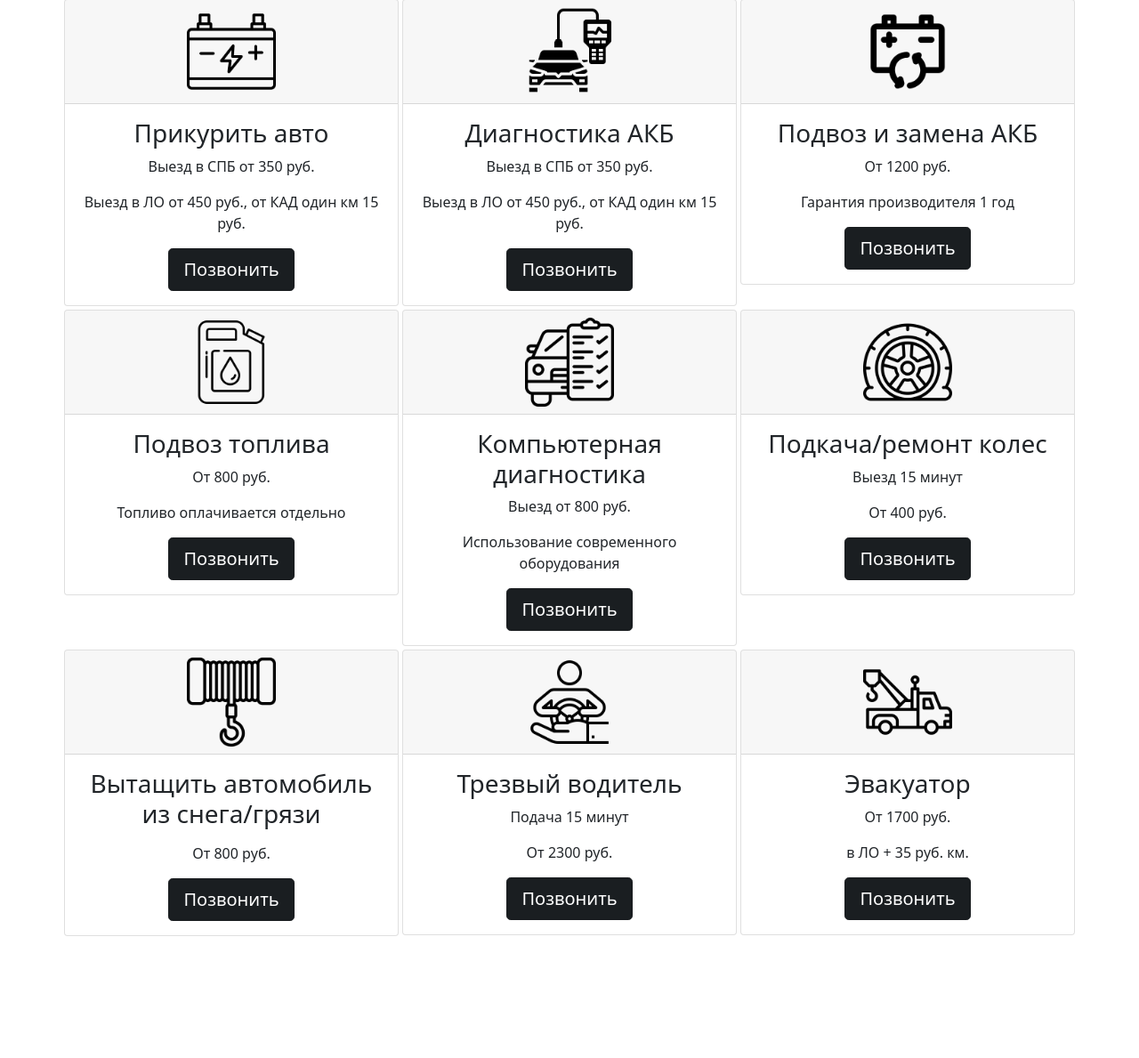
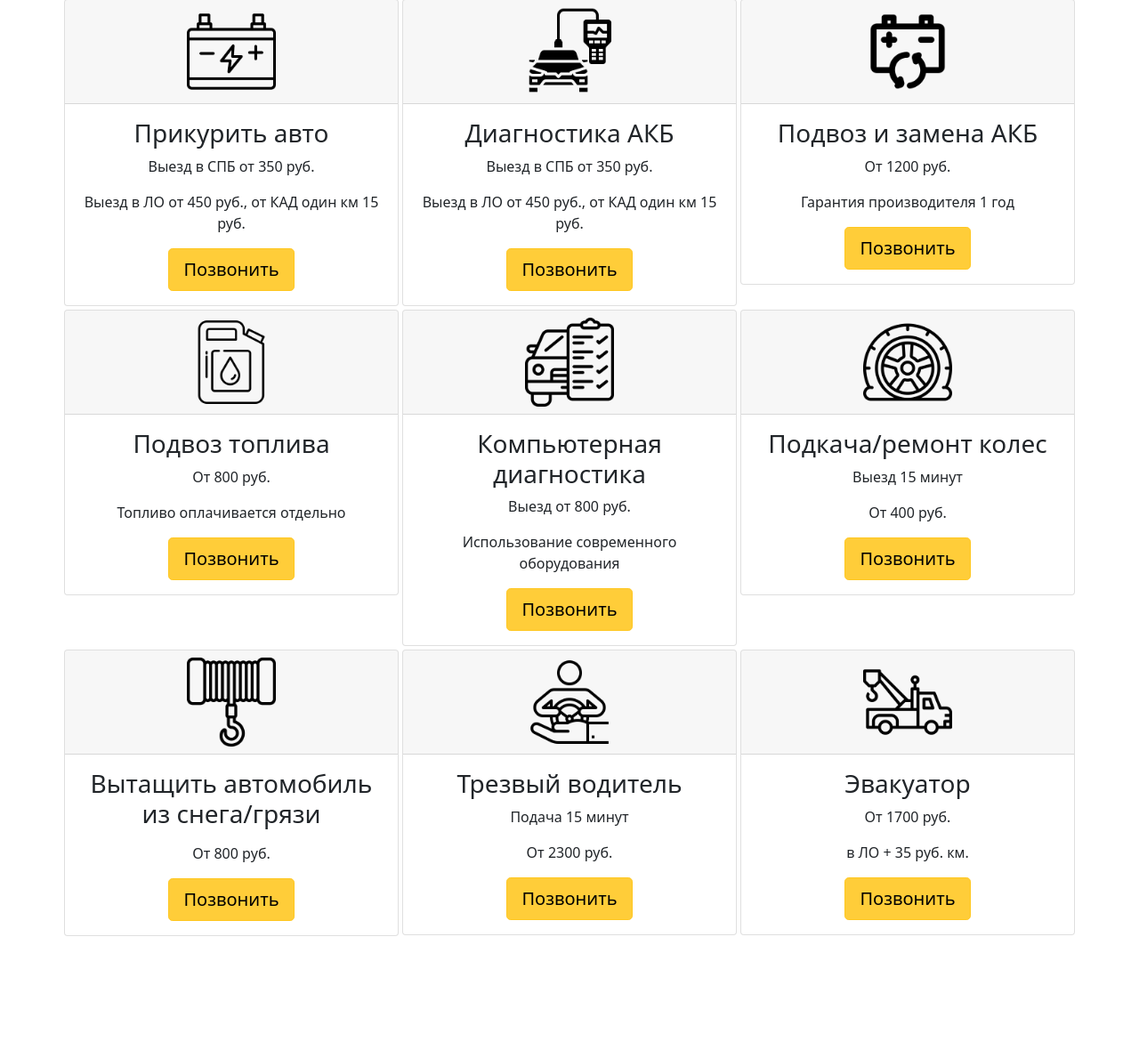
Before and after one commit to belousovsergey56/help-on-road, a Flask app: page / in a window 1280 px wide. Shown: the part 373-1562 px from the top of the page at 89% size. Run offline with Flask 2, Linux system fonts and the light colour scheme; some libraries are stand-ins or nearby versions.

Commit message:
change button color

```diff
--- a/templates/index.html
+++ b/templates/index.html
@@ -24,7 +24,7 @@
                 <h3>{{ price.service }}</h3>
                 <p>{{ price.price }}</p>
                 <p>{{ price.price1 }}</p>
-                <a href="tel:+79117084809" class="btn btn-dark btn-lg active" role="button" aria-pressed="true">Позвонить</a>
+                <a href="tel:+79117084809" class="btn btn-warning btn-lg active" role="button" aria-pressed="true">Позвонить</a>
             </div>
         </div>
     </div>
```
